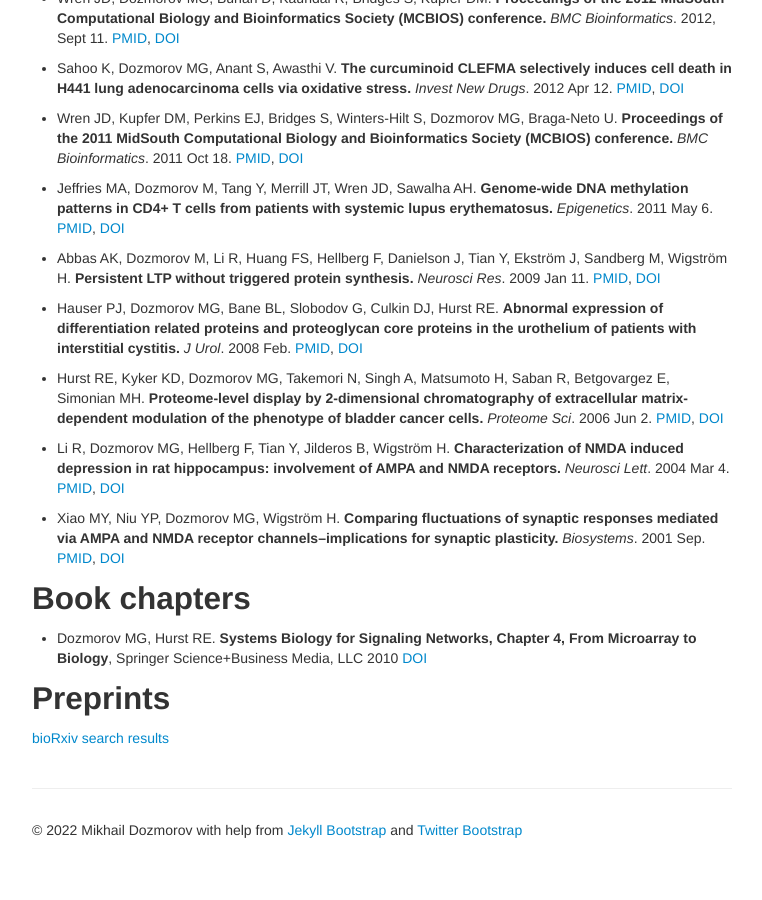
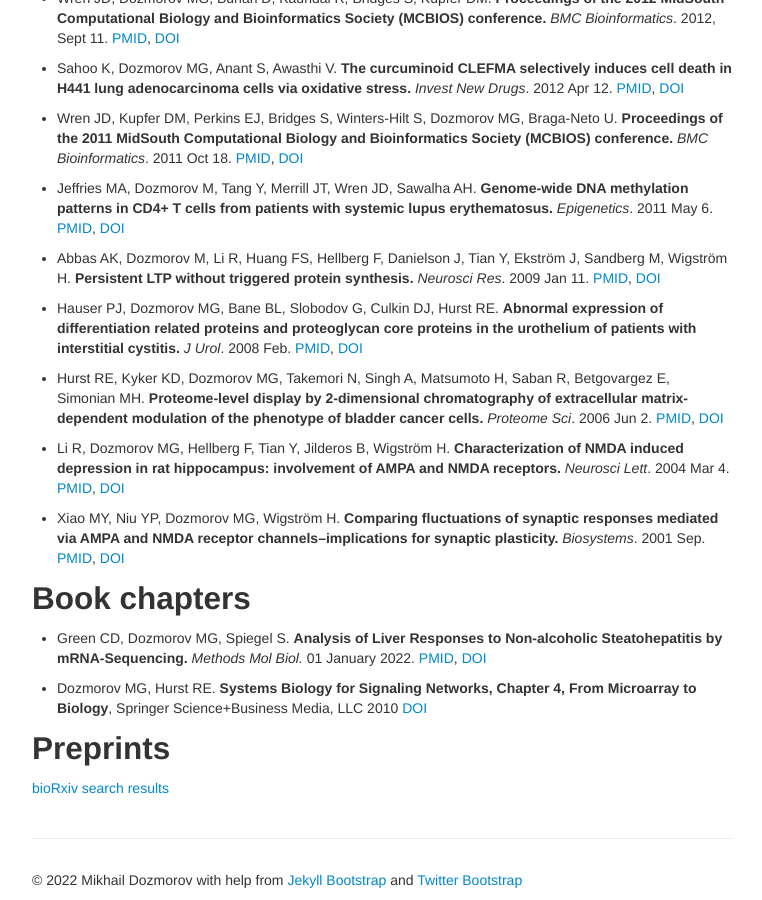
Before and after one commit to dozmorovlab/dozmorovlab.github.io, a Jekyll site: the page built from 02-pubs.md, in a window 1280 px wide and 900 px high, scrolled down 9104 px. Shown: the whole window, without its empty margins (258-1020 px from the left). Built offline with Jekyll 4.4.1, drawn with Linux system fonts in a browser that asks for light colours; comment, search, counter and statistics services are not loaded; before the commit the page ends 9954 px from its top, so only the background shows below that.

Commit message:
Add Green-Spiegel book chapter

```diff
--- a/02-pubs.md
+++ b/02-pubs.md
@@ -281,6 +281,8 @@ permalink: "publications.html"
 
 ## Book chapters
 
+- Green CD, Dozmorov MG, Spiegel S. **Analysis of Liver Responses to Non-alcoholic Steatohepatitis by mRNA-Sequencing.** _Methods Mol Biol._ 01 January 2022. [PMID](https://www.ncbi.nlm.nih.gov/pubmed/35212994), [DOI](https://doi.org/10.1158/1535-7163.MCT-20-0969) <span data-badge-type="4" data-doi="10.1007/978-1-0716-2128-8_14" data-hide-no-mentions="true" class="altmetric-embed"> </span>
+
 - Dozmorov MG, Hurst RE. **Systems Biology for Signaling Networks, Chapter 4, From Microarray to Biology**, Springer Science+Business Media, LLC 2010 [DOI](https://doi.org/10.1007/978-1-4419-5797-9_4) <span data-badge-type="4" data-doi="10.1007/978-1-4419-5797-9_4" data-hide-no-mentions="true" class="altmetric-embed"> </span>
 
 
```
